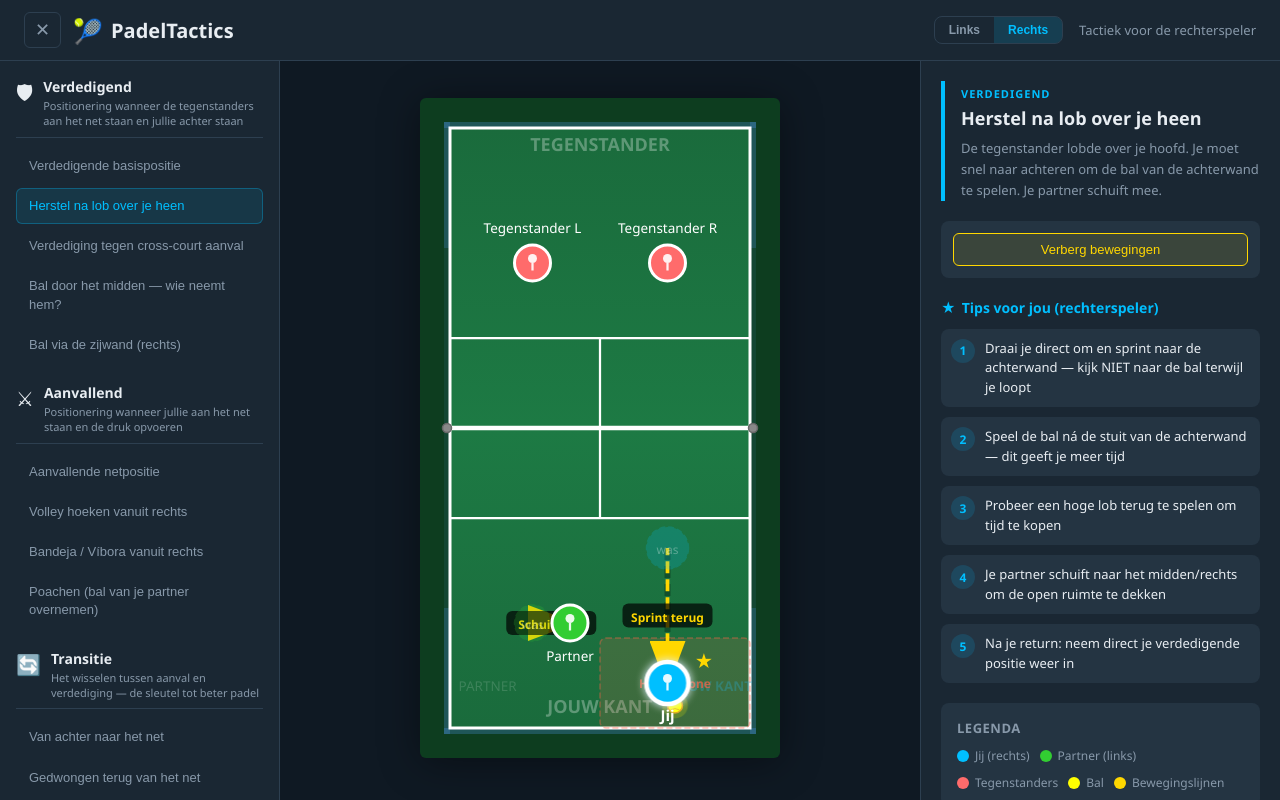
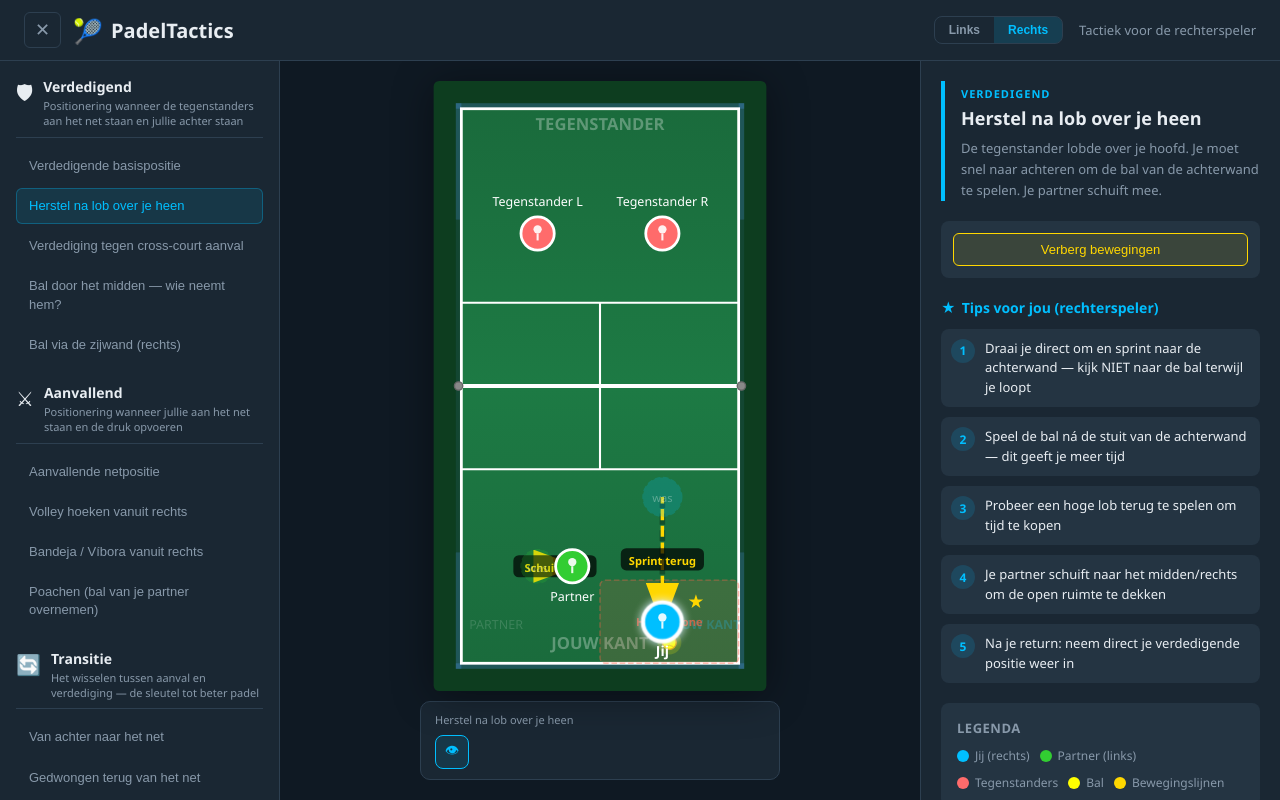
Before and after one commit to frankoosterling92/PadelTactics, a React (Vite) app: page / in a window 1280 px wide. Both pictures are taken after a click on the button "Herstel na lob over je heen". Built offline with nearby package versions, Linux system fonts and the light colour scheme; the HTML template or start-up script is replaced by a standard one.

Commit message:
Add playback slider for step-by-step scenarios

```diff
--- a/src/App.tsx
+++ b/src/App.tsx
@@ -2,6 +2,7 @@ import { useState, useMemo } from 'react'
 import { PadelCourt } from './components/PadelCourt'
 import { ScenarioSelector } from './components/ScenarioSelector'
 import { TipsPanel } from './components/TipsPanel'
+import { PlaybackSlider } from './components/PlaybackSlider'
 import { scenarios, type Scenario } from './data/scenarios'
 import { mirrorScenario } from './utils/mirrorScenario'
 
@@ -112,12 +113,22 @@ function App() {
 
         {/* Main content */}
         <main className={`main-content ${mobileTab === 'court' ? 'mobile-visible' : 'mobile-hidden'}`}>
-          <div className="court-container">
-            <PadelCourt
+          <div className="court-and-slider">
+            <div className="court-container">
+              <PadelCourt
+                scenario={displayScenario}
+                showMovement={showMovement}
+                animationStep={animationStep}
+                playerSide={playerSide}
+              />
+            </div>
+            <PlaybackSlider
               scenario={displayScenario}
+              animationStep={animationStep}
+              maxSteps={maxSteps}
+              onStepChange={setAnimationStep}
               showMovement={showMovement}
-              animationStep={animationStep}
-              playerSide={playerSide}
+              onToggleMovement={() => setShowMovement(!showMovement)}
             />
           </div>
         </main>
--- /dev/null
+++ b/src/components/PlaybackSlider.tsx
@@ -0,0 +1,108 @@
+import React, { useMemo } from 'react'
+import type { Scenario } from '../data/scenarios'
+
+interface PlaybackSliderProps {
+  scenario: Scenario
+  animationStep: number
+  maxSteps: number
+  onStepChange: (step: number) => void
+  showMovement: boolean
+  onToggleMovement: () => void
+}
+
+function getStepLabel(scenario: Scenario, step: number): string {
+  if (scenario.pattern) {
+    const patternStep = scenario.pattern.steps.find(s => s.step === step)
+    if (patternStep) return patternStep.title
+  }
+  if (scenario.technique) {
+    const traj = scenario.technique.trajectories.find(t => (t.step ?? 0) === step)
+    if (traj?.label) return traj.label
+  }
+  if (scenario.movements) {
+    const mov = scenario.movements.find(m => (m.step ?? 0) === step)
+    if (mov?.label) return mov.label
+  }
+  return `Stap ${step + 1}`
+}
+
+export const PlaybackSlider: React.FC<PlaybackSliderProps> = ({
+  scenario,
+  animationStep,
+  maxSteps,
+  onStepChange,
+  showMovement,
+  onToggleMovement,
+}) => {
+  const hasSteps = maxSteps > 0
+  const hasContent = !!(scenario.movements?.length || scenario.technique?.trajectories?.length || scenario.pattern?.steps?.length)
+
+  const currentLabel = useMemo(() => {
+    if (!hasSteps) return scenario.name
+    const clamped = Math.min(animationStep, maxSteps)
+    return getStepLabel(scenario, clamped)
+  }, [scenario, animationStep, maxSteps, hasSteps])
+
+  if (!hasContent) return null
+
+  return (
+    <div className="playback-slider">
+      {/* Title showing current step */}
+      <div className="playback-info">
+        <span className="playback-scenario-name">{scenario.name}</span>
+        {hasSteps && showMovement && (
+          <span className="playback-step-label">{currentLabel}</span>
+        )}
+      </div>
+
+      {/* Controls row */}
+      <div className="playback-controls">
+        {/* Toggle visibility */}
+        <button
+          className={`playback-toggle ${showMovement ? 'active' : ''}`}
+          onClick={onToggleMovement}
+          title={showMovement ? 'Verberg' : 'Toon'}
+        >
+          {showMovement ? '\u{1F441}' : '\u{1F441}\u{200D}\u{1F5E8}'}
+        </button>
+
+        {hasSteps && showMovement && (
+          <>
+            {/* Previous */}
+            <button
+              className="playback-btn"
+              onClick={() => onStepChange(Math.max(0, animationStep - 1))}
+              disabled={animationStep <= 0}
+            >
+              {'\u25C0'}
+            </button>
+
+            {/* Slider */}
+            <input
+              type="range"
+              className="playback-range"
+              min={0}
+              max={maxSteps}
+              value={Math.min(animationStep, maxSteps)}
+              onChange={e => onStepChange(Number(e.target.value))}
+            />
+
+            {/* Next */}
+            <button
+              className="playback-btn"
+              onClick={() => onStepChange(Math.min(maxSteps, animationStep + 1))}
+              disabled={animationStep >= maxSteps}
+            >
+              {'\u25B6'}
+            </button>
+
+            {/* Step counter */}
+            <span className="playback-counter">
+              {Math.min(animationStep + 1, maxSteps + 1)}/{maxSteps + 1}
+            </span>
+          </>
+        )}
+      </div>
+    </div>
+  )
+}
--- a/src/index.css
+++ b/src/index.css
@@ -245,17 +245,163 @@ body {
   min-width: 0;
 }
 
+.court-and-slider {
+  display: flex;
+  flex-direction: column;
+  align-items: center;
+  width: 100%;
+  max-width: 360px;
+  height: 100%;
+  max-height: 100%;
+}
+
 .court-container {
   width: 100%;
-  max-width: 360px;
-  aspect-ratio: auto;
+  flex: 1;
+  min-height: 0;
+  display: flex;
+  align-items: center;
+  justify-content: center;
 }
 
 .padel-court-svg {
   width: 100%;
   height: auto;
-  max-height: calc(100vh - 80px);
+  max-height: 100%;
   filter: drop-shadow(0 4px 20px rgba(0, 0, 0, 0.4));
+}
+
+/* ========================================
+   Playback Slider
+   ======================================== */
+
+.playback-slider {
+  width: 100%;
+  background: var(--bg-secondary);
+  border: 1px solid var(--border-color);
+  border-radius: 10px;
+  padding: 10px 14px;
+  margin-top: 10px;
+  flex-shrink: 0;
+}
+
+.playback-info {
+  display: flex;
+  justify-content: space-between;
+  align-items: center;
+  margin-bottom: 8px;
+  gap: 8px;
+}
+
+.playback-scenario-name {
+  font-size: 11px;
+  color: var(--text-secondary);
+  white-space: nowrap;
+  overflow: hidden;
+  text-overflow: ellipsis;
+}
+
+.playback-step-label {
+  font-size: 12px;
+  font-weight: 600;
+  color: var(--accent-gold);
+  white-space: nowrap;
+}
+
+.playback-controls {
+  display: flex;
+  align-items: center;
+  gap: 8px;
+}
+
+.playback-toggle {
+  background: none;
+  border: 1px solid var(--border-color);
+  color: var(--text-secondary);
+  width: 34px;
+  height: 34px;
+  border-radius: 8px;
+  cursor: pointer;
+  font-size: 14px;
+  display: flex;
+  align-items: center;
+  justify-content: center;
+  flex-shrink: 0;
+  transition: all 0.2s;
+}
+
+.playback-toggle.active {
+  background: rgba(0, 191, 255, 0.1);
+  border-color: var(--accent-blue);
+  color: var(--accent-blue);
+}
+
+.playback-btn {
+  background: none;
+  border: 1px solid var(--border-color);
+  color: var(--text-secondary);
+  width: 34px;
+  height: 34px;
+  border-radius: 8px;
+  cursor: pointer;
+  font-size: 12px;
+  display: flex;
+  align-items: center;
+  justify-content: center;
+  flex-shrink: 0;
+  transition: all 0.2s;
+}
+
+.playback-btn:hover:not(:disabled) {
+  border-color: var(--accent-gold);
+  color: var(--accent-gold);
+}
+
+.playback-btn:disabled {
+  opacity: 0.25;
+  cursor: not-allowed;
+}
+
+.playback-range {
+  flex: 1;
+  -webkit-appearance: none;
+  appearance: none;
+  height: 6px;
+  background: var(--bg-tertiary);
+  border-radius: 3px;
+  outline: none;
+  min-width: 0;
+}
+
+.playback-range::-webkit-slider-thumb {
+  -webkit-appearance: none;
+  appearance: none;
+  width: 20px;
+  height: 20px;
+  border-radius: 50%;
+  background: var(--accent-gold);
+  cursor: pointer;
+  border: 2px solid var(--bg-primary);
+  box-shadow: 0 0 6px rgba(255, 215, 0, 0.4);
+}
+
+.playback-range::-moz-range-thumb {
+  width: 20px;
+  height: 20px;
+  border-radius: 50%;
+  background: var(--accent-gold);
+  cursor: pointer;
+  border: 2px solid var(--bg-primary);
+  box-shadow: 0 0 6px rgba(255, 215, 0, 0.4);
+}
+
+.playback-counter {
+  font-size: 11px;
+  font-weight: 700;
+  color: var(--text-secondary);
+  min-width: 28px;
+  text-align: center;
+  flex-shrink: 0;
 }
 
 /* Player animations */
@@ -1058,21 +1204,50 @@ body {
     overflow: hidden;
   }
 
+  .court-and-slider {
+    max-width: 100%;
+    width: 100%;
+    height: 100%;
+  }
+
   .court-container {
     max-width: 100%;
-    width: auto;
-    height: 100%;
-    display: flex;
-    align-items: center;
-    justify-content: center;
+    width: 100%;
   }
 
   .padel-court-svg {
-    height: 100%;
     width: auto;
+    height: auto;
     max-width: 100%;
     max-height: 100%;
     object-fit: contain;
+  }
+
+  .playback-slider {
+    margin-top: 6px;
+    padding: 8px 12px;
+    border-radius: 8px;
+  }
+
+  .playback-info {
+    margin-bottom: 6px;
+  }
+
+  .playback-btn,
+  .playback-toggle {
+    width: 40px;
+    height: 40px;
+    font-size: 16px;
+  }
+
+  .playback-range::-webkit-slider-thumb {
+    width: 24px;
+    height: 24px;
+  }
+
+  .playback-range::-moz-range-thumb {
+    width: 24px;
+    height: 24px;
   }
 
   /* Tips panel fills screen when visible */
```
